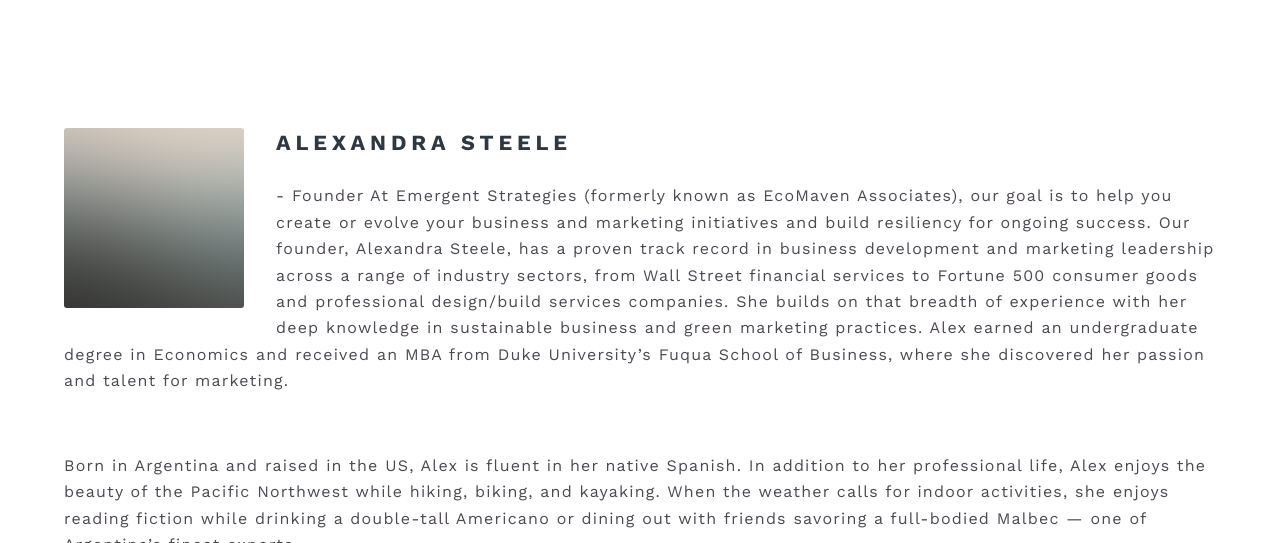
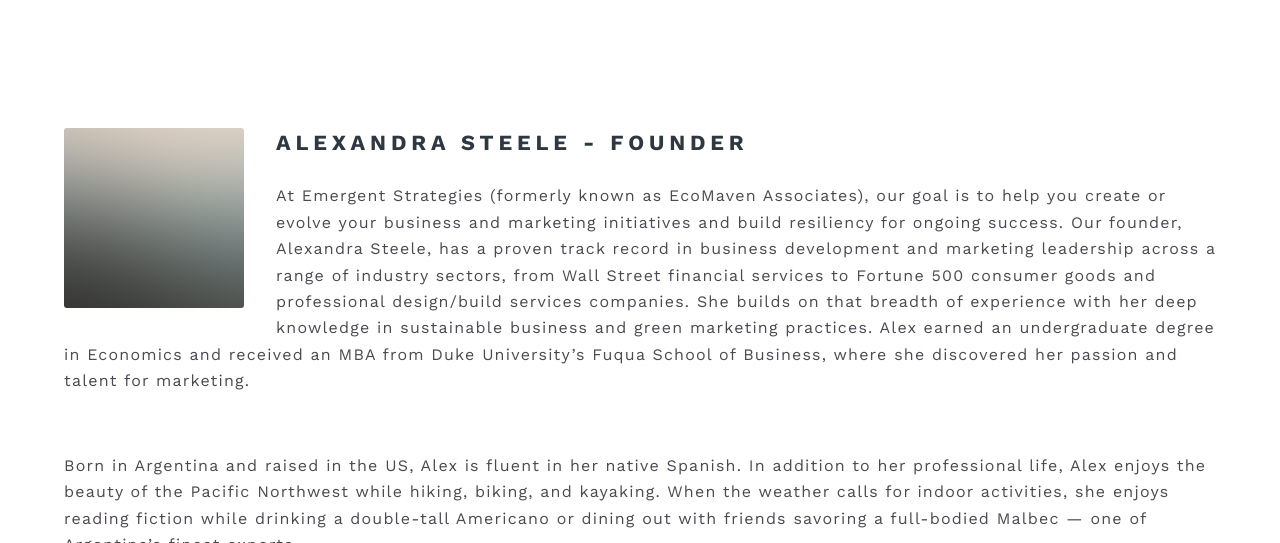
Before and after one commit to dylansteele8/emergent-strategies, a Jekyll site: the page built from _pages/about.html, in a window 1280 px wide and 900 px high, cut to the strip 357-900 px from the top of the window. Built offline with Jekyll 4.4.1, drawn with Linux system fonts in a browser that asks for light colours; part of the change alters nothing that is shown.

```diff
--- a/_pages/about.html
+++ b/_pages/about.html
@@ -8,7 +8,7 @@ permalink: about
   <span class="image left">
     <img src="images/pic04.jpg" alt="" />
   </span>
-<h2>Alexandra Steele </h2>- Founder
+<h2>Alexandra Steele - Founder</h2>
 At Emergent Strategies (formerly known as EcoMaven Associates), our goal is to help you create or evolve your business and marketing initiatives and build resiliency for ongoing success.
 
 Our founder, Alexandra Steele, has a proven track record in business development and marketing leadership across a range of industry sectors, from Wall Street financial services to Fortune 500 consumer goods and professional design/build services companies. She builds on that breadth of experience with her deep knowledge in sustainable business and green marketing practices.
```
